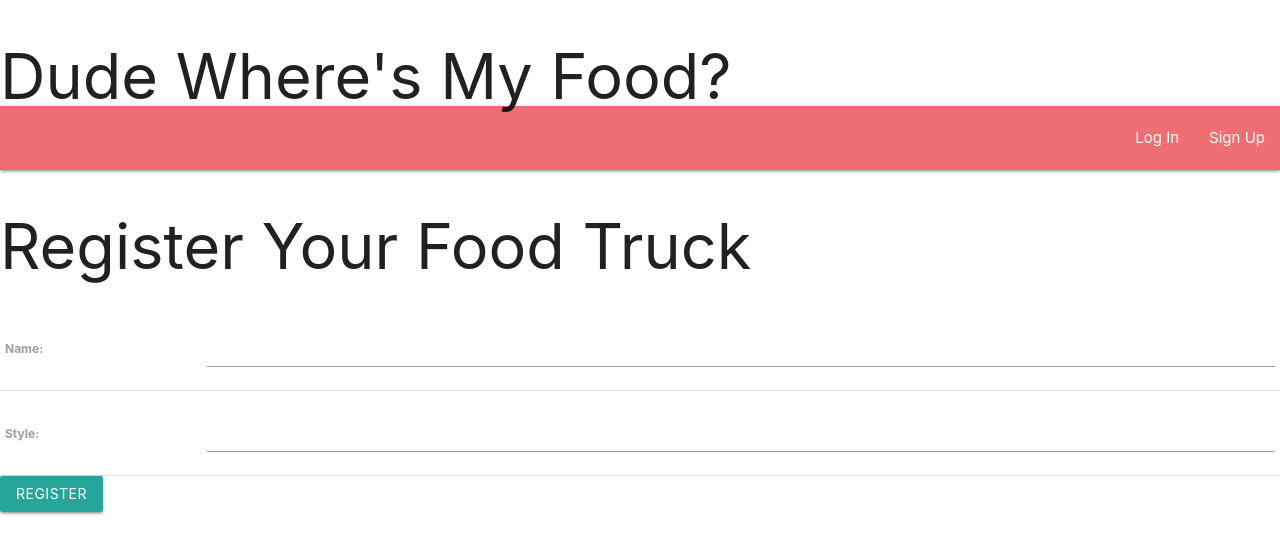
After one commit to rjohnson0707/Dude-Wheres-My-Food, a Django app: page /truck/register/ in a window 1280 px wide. The commit adds this page. Shown: the top 554 px of the page. Run offline with Django 3.2, Linux system fonts and the light colour scheme.

Commit message:
truck model started, truck register page and detail page started up

```diff
--- a/mysite/dwmf/models.py
+++ b/mysite/dwmf/models.py
@@ -1,4 +1,15 @@
 from django.db import models
+from django.urls import reverse
+from datetime import date
+from django.contrib.auth.models import User
 
 
-# Create your models here.
+class Truck(models.Model):
+    name=models.CharField(max_length=50)
+    style = models.CharField(max_length=50)
+
+
+    user = models.ForeignKey(User, on_delete=models.CASCADE)
+
+    def get_absolute_url(self):
+        return reverse('truck_detail', kwargs={'pk': self.id})
--- a/mysite/dwmf/templates/base.html
+++ b/mysite/dwmf/templates/base.html
@@ -18,6 +18,7 @@
         <div class="nav-wrapper">
             <ul class="right">
                 {% if user.is_authenticated %}
+                <li><a href="{%url 'truck_register'%}">Register a Truck</a></li>
                 <li><a href="{% url 'logout' %}">Log Out</a></li>
                 {% else %}
                 <li><a href="{% url 'login' %}">Log In</a></li>
--- /dev/null
+++ b/mysite/dwmf/templates/dwmf/truck_form.html
@@ -0,0 +1,16 @@
+{% extends 'base.html'%}
+
+{% block content %}
+
+    <h1>Register Your Food Truck</h1>
+
+    <form action="" method="post">
+        {%csrf_token%}
+        <table>
+            {{form.as_table}}
+        </table>
+        <input type="submit" value="Register" class="btn">
+    </form>
+
+
+{% endblock%}
--- a/mysite/dwmf/urls.py
+++ b/mysite/dwmf/urls.py
@@ -5,4 +5,6 @@ urlpatterns = [
     path('', views.home, name='home'),
     path('accounts/signup/', views.signup, name='signup'),
     path('trucks/', views.trucks_index, name='index'),
+    path('truck/register/', views.TruckCreate.as_view(), name="truck_register"),
+    path('truck/<int:pk>/', views.TruckDetail.as_view(), name='truck_detail'),
 ]
--- a/mysite/dwmf/views.py
+++ b/mysite/dwmf/views.py
@@ -4,13 +4,28 @@ from django.contrib.auth import login
 from django.contrib.auth.forms import UserCreationForm
 from django.contrib.auth.decorators import login_required
 from django.contrib.auth.mixins import LoginRequiredMixin
-
-# Create your views here.
-I wrote something
+from django.views.generic.edit import CreateView, UpdateView, DeleteView
+from django.views.generic import ListView, DetailView
+from .models import Truck
 
 def home(request):
     return render(request, 'home.html')
 
+##########################class views
+class TruckCreate(CreateView):
+    model = Truck
+    fields= ['name', 'style', ]
+
+    def form_valid(self, form):
+        form.instance.user = self.request.user
+        return super().form_valid(form)
+
+class TruckDetail(DetailView):
+    model = Truck
+
+
+
+##########################view definitions here
 def signup(request):
     error_message = ''
     if request.method == 'POST':
```
Also changed, not shown: mysite/dwmf/templates/dwmf/truck_detail.html (added, +17 -0 lines), mysite/dwmf/migrations/0001_initial.py (added).
